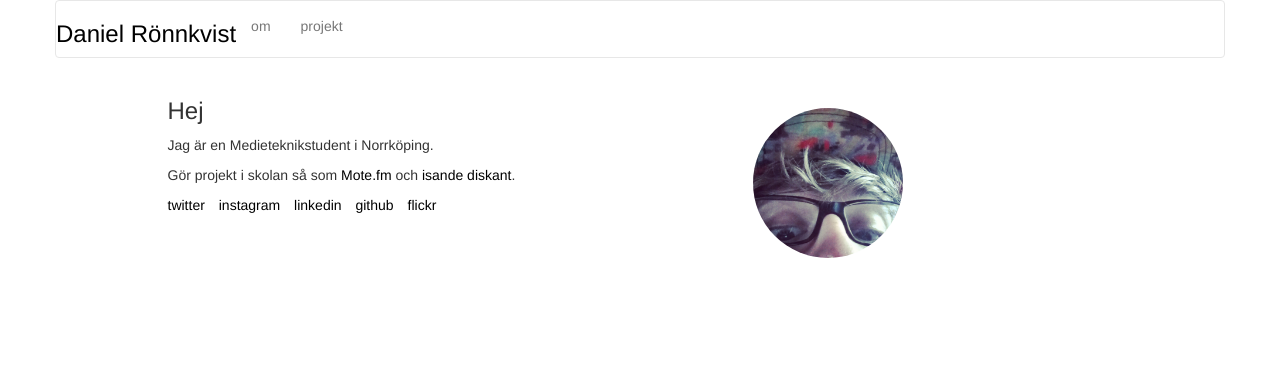
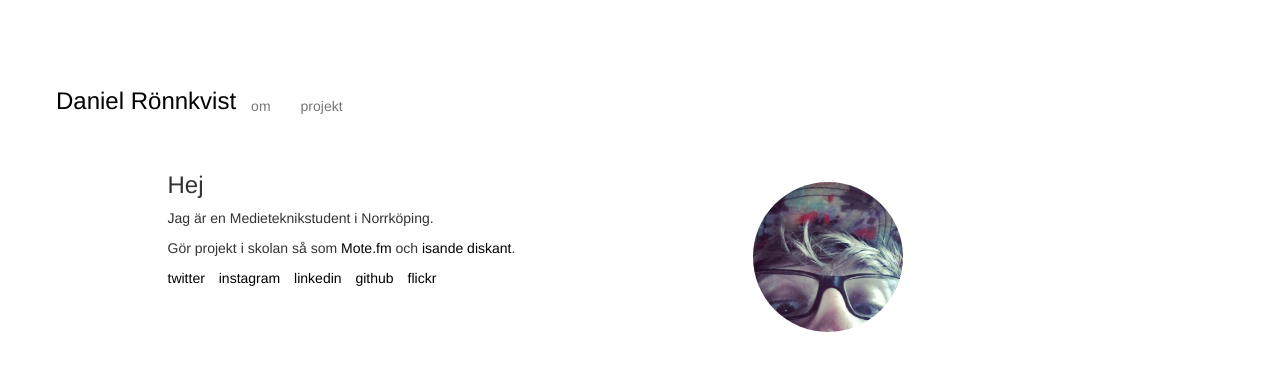
Before and after one commit to danielronnkvist/danielronnkvist.github.io, a Jekyll site: the page built from om.html, in a window 1280 px wide. Shown: the top 371 px of the page. Built offline with Jekyll 4.4.1, drawn with Linux system fonts in a browser that asks for light colours; nearby versions of some CDN libraries.

Commit message:
Fixed navbar style

```diff
--- a/_layouts/default.html
+++ b/_layouts/default.html
@@ -29,7 +29,7 @@
                 <span class="icon-bar"></span>
                 <span class="icon-bar"></span>
             </button>
-            <a href="/">
+            <a class="title" href="/">
               <h3>Daniel Rönnkvist</h3>
             </a>
           </div>
--- a/_sass/bootstrap_config.scss
+++ b/_sass/bootstrap_config.scss
@@ -1,5 +1,5 @@
 $link-color: #000000;
-$navbar-default-bg: transparent;
+$navbar-default-bg: rgba(0,0,0,0);
 
 @import 'bootstrap';
 
--- a/_sass/style.scss
+++ b/_sass/style.scss
@@ -1,5 +1,6 @@
 .navbar-trevligheten
 {
+  margin-top: 80px;
   /*background-color: transparent;*/
   /*border-color: transparent;*/
   .title {
--- a/css/main.scss
+++ b/css/main.scss
@@ -1,6 +1,5 @@
 ---
 ---
 
-@import "bootstrap";
 @import "bootstrap_config";
 @import "style";
```
